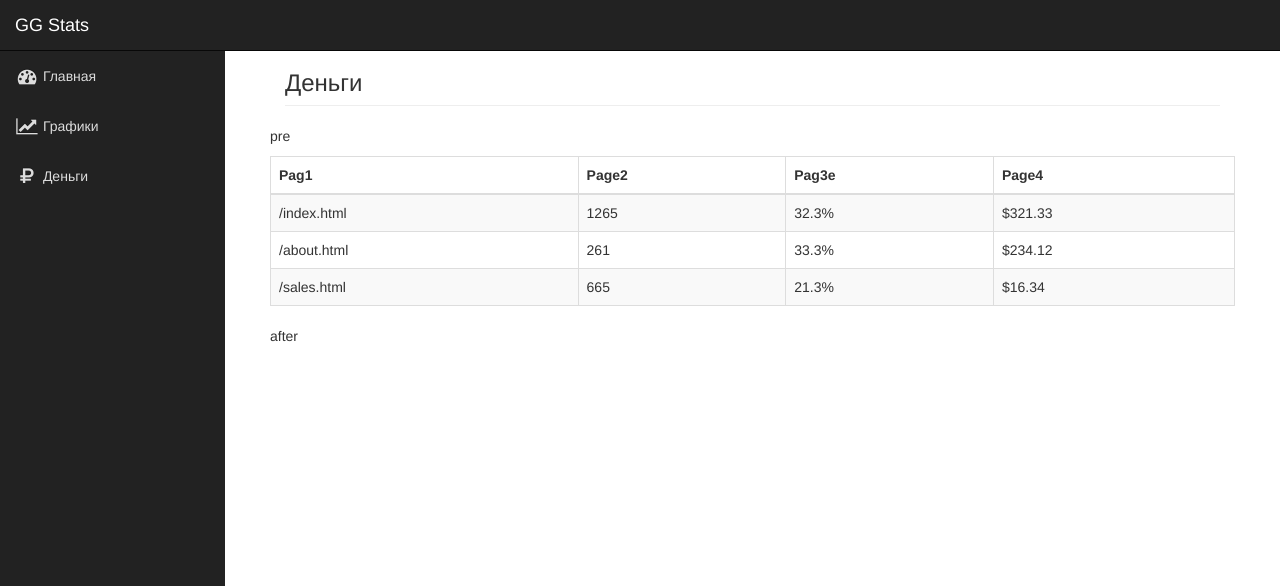
After one commit to strayge/ggstats, a Django app: page /money in a window 1280 px wide. The commit adds this page. Shown: the top 586 px of the page. Run offline with Django 3.2, Linux system fonts and the light colour scheme; some libraries are stand-ins or nearby versions.

Commit message:
refactor templates

```diff
--- a/ggchat/templates/ggchat/base.html
+++ b/ggchat/templates/ggchat/base.html
@@ -5,16 +5,25 @@
     <meta name="viewport" content="width=device-width, initial-scale=1">
     <title>{% block title %}GG Stats{% endblock %}</title>
     {# bootstrap 3 #}
-    <link rel="stylesheet" type="text/css" href="https://cdnjs.cloudflare.com/ajax/libs/twitter-bootstrap/3.3.7/css/bootstrap.min.css" integrity="sha384-BVYiiSIFeK1dGmJRAkycuHAHRg32OmUcww7on3RYdg4Va+PmSTsz/K68vbdEjh4u" crossorigin="anonymous" />
-    <link rel="stylesheet" type="text/css" href="https://cdnjs.cloudflare.com/ajax/libs/twitter-bootstrap/3.3.7/css/bootstrap-theme.min.css" integrity="sha384-rHyoN1iRsVXV4nD0JutlnGaslCJuC7uwjduW9SVrLvRYooPp2bWYgmgJQIXwl/Sp" crossorigin="anonymous" />
+    <link rel="stylesheet" type="text/css"
+          href="https://cdnjs.cloudflare.com/ajax/libs/twitter-bootstrap/3.3.7/css/bootstrap.min.css"
+          integrity="sha384-BVYiiSIFeK1dGmJRAkycuHAHRg32OmUcww7on3RYdg4Va+PmSTsz/K68vbdEjh4u" crossorigin="anonymous"/>
+    <link rel="stylesheet" type="text/css"
+          href="https://cdnjs.cloudflare.com/ajax/libs/twitter-bootstrap/3.3.7/css/bootstrap-theme.min.css"
+          integrity="sha384-rHyoN1iRsVXV4nD0JutlnGaslCJuC7uwjduW9SVrLvRYooPp2bWYgmgJQIXwl/Sp" crossorigin="anonymous"/>
     {# scripts needs for collapse menu #}
-    <script src="https://cdnjs.cloudflare.com/ajax/libs/jquery/3.2.1/jquery.min.js" integrity="sha384-xBuQ/xzmlsLoJpyjoggmTEz8OWUFM0/RC5BsqQBDX2v5cMvDHcMakNTNrHIW2I5f" crossorigin="anonymous"></script>
-    <script src="https://cdnjs.cloudflare.com/ajax/libs/twitter-bootstrap/3.3.7/js/bootstrap.min.js" integrity="sha384-Tc5IQib027qvyjSMfHjOMaLkfuWVxZxUPnCJA7l2mCWNIpG9mGCD8wGNIcPD7Txa" crossorigin="anonymous"></script>
+    <script src="https://cdnjs.cloudflare.com/ajax/libs/jquery/3.2.1/jquery.min.js"
+            integrity="sha384-xBuQ/xzmlsLoJpyjoggmTEz8OWUFM0/RC5BsqQBDX2v5cMvDHcMakNTNrHIW2I5f"
+            crossorigin="anonymous"></script>
+    <script src="https://cdnjs.cloudflare.com/ajax/libs/twitter-bootstrap/3.3.7/js/bootstrap.min.js"
+            integrity="sha384-Tc5IQib027qvyjSMfHjOMaLkfuWVxZxUPnCJA7l2mCWNIpG9mGCD8wGNIcPD7Txa"
+            crossorigin="anonymous"></script>
     {# icons for menu #}
-    <link rel="stylesheet" href="https://cdnjs.cloudflare.com/ajax/libs/font-awesome/4.7.0/css/font-awesome.min.css" integrity="sha384-wvfXpqpZZVQGK6TAh5PVlGOfQNHSoD2xbE+QkPxCAFlNEevoEH3Sl0sibVcOQVnN" crossorigin="anonymous" />
+    <link rel="stylesheet" href="https://cdnjs.cloudflare.com/ajax/libs/font-awesome/4.7.0/css/font-awesome.min.css"
+          integrity="sha384-wvfXpqpZZVQGK6TAh5PVlGOfQNHSoD2xbE+QkPxCAFlNEevoEH3Sl0sibVcOQVnN" crossorigin="anonymous"/>
 
     {% load static %}
-    <link rel="stylesheet" type="text/css" href="{% static 'ggchat/main.css' %}" />
+    <link rel="stylesheet" type="text/css" href="{% static 'ggchat/main.css' %}"/>
     {% block head %}{% endblock %}
 </head>
 <body>
@@ -43,9 +52,29 @@
     <div id="page-wrapper">
         <div class="container-fluid">
             <div class="col-lg-12">
-                <h3 class="page-header">{% block page_title %}Рандомная страница{% endblock %}</h3>
+                <h3 class="page-header">
+                    {% block page_title %}
+                        {% if title %}
+                            {{ title }}
+                        {% else %}
+                            Рандомная страница
+                        {% endif %}
+                    {% endblock %}
+                </h3>
             </div>
-            {% block main %}Здесь было много теста. Когда-то...{% endblock %}
+
+            {% if text_pre %}
+                <p>{{ text_pre }}</p>
+            {% endif %}
+
+            {% block main %}
+                Здесь было много теста. Когда-то...
+            {% endblock %}
+
+            {% if text_after %}
+                <p>{{ text_after }}</p>
+            {% endif %}
+
         </div>
     </div>
 </div>
--- a/ggchat/templates/ggchat/chart.html
+++ b/ggchat/templates/ggchat/chart.html
@@ -5,13 +5,7 @@
     {% chart_load_js %}
 {% endblock %}
 
-{% block page_title %}
-    Графики
-{% endblock %}
-
 {% block main %}
-Многие думают, что Lorem Ipsum - взятый с потолка псевдо-латинский набор слов, но это не совсем так. Его корни уходят в один фрагмент классической латыни 45 года н.э., то есть более двух тысячелетий назад. Ричард МакКлинток, профессор латыни из колледжа Hampden-Sydney, штат Вирджиния, взял одно из самых странных слов в Lorem Ipsum, "consectetur", и занялся его поисками в классической латинской литературе. В результате он нашёл неоспоримый первоисточник Lorem Ipsum в разделах 1.10.32 и 1.10.33 книги "de Finibus Bonorum et Malorum" ("О пределах добра и зла"), написанной Цицероном в 45 году н.э. Этот трактат по теории этики был очень популярен в эпоху Возрождения. Первая строка Lorem Ipsum, "Lorem ipsum dolor sit amet..", происходит от одной из строк в разделе 1.10.32
     <div id="container"></div>
     {% chart_datetime "container" chart1 %}
-Давно выяснено, что при оценке дизайна и композиции читаемый текст мешает сосредоточиться. Lorem Ipsum используют потому, что тот обеспечивает более или менее стандартное заполнение шаблона, а также реальное распределение букв и пробелов в абзацах, которое не получается при простой дубликации "Здесь ваш текст.. Здесь ваш текст.. Здесь ваш текст.." Многие программы электронной вёрстки и редакторы HTML используют Lorem Ipsum в качестве текста по умолчанию, так что поиск по ключевым словам "lorem ipsum" сразу показывает, как много веб-страниц всё ещё дожидаются своего настоящего рождения. За прошедшие годы текст Lorem Ipsum получил много версий. Некоторые версии появились по ошибке, некоторые - намеренно (например, юмористические варианты).
 {% endblock %}
--- /dev/null
+++ b/ggchat/templates/ggchat/table.html
@@ -0,0 +1,24 @@
+{% extends "ggchat/base.html" %}
+
+{% block main %}
+    <div class="table-responsive">
+        <table class="table table-bordered table-hover table-striped">
+            <thead>
+            <tr>
+                {% for header in headers %}
+                    <th>{{ header }}</th>
+                {% endfor %}
+            </tr>
+            </thead>
+            <tbody>
+            {% for row in data %}
+                <tr>
+                    {% for cell in row %}
+                        <td>{{ cell }}</td>
+                    {% endfor %}
+                </tr>
+            {% endfor %}
+            </tbody>
+        </table>
+    </div>
+{% endblock %}
--- a/ggchat/urls.py
+++ b/ggchat/urls.py
@@ -13,8 +13,7 @@ Including another URLconf
     1. Import the include() function: from django.conf.urls import url, include
     2. Add a URL to urlpatterns:  url(r'^blog/', include('blog.urls'))
 """
-from django.conf.urls import url, include
-from django.contrib import admin
+from django.conf.urls import url
 
 from . import views
 
@@ -22,4 +21,5 @@ urlpatterns = [
     url(r'^$', views.index, name='index'),
     url(r'^stats$', views.stats, name='stats'),
     url(r'^chart$', views.chart, name='chart'),
+    url(r'^money$', views.money, name='money'),
 ]
--- a/ggchat/views.py
+++ b/ggchat/views.py
@@ -1,15 +1,13 @@
 from django.http import HttpResponse
 from django.shortcuts import render_to_response
-from django.template import loader
 
 from ggchat.models import Donation, ChannelStats
 
 
 def index(request):
-    latest_payments = Donation.objects.order_by('-timestamp')[:5]
-    template = loader.get_template('ggchat/index.html')
-    context = {'latest_payments': latest_payments}
-    return HttpResponse(template.render(context, request))
+    latest_payments = Donation.objects.order_by('-timestamp')[:10]
+    return render_to_response('ggchat/index.html', {'latest_payments': latest_payments,
+                                                    'title': 'Последние донаты'})
 
 
 def stats(request):
@@ -41,3 +39,16 @@ def chart(request):
               'y_title': 'Количество',
               }
     return render_to_response('ggchat/chart.html', {'chart1': chart1})
+
+
+def money(request):
+    headers = ['Pag1', 'Page2', 'Pag3e', 'Page4']
+    data = [['/index.html', '1265', '32.3%', '$321.33', ],
+            ['/about.html', '261', '33.3%', '$234.12', ],
+            ['/sales.html', '665', '21.3%', '$16.34', ], ]
+
+    return render_to_response('ggchat/table.html', {'headers': headers,
+                                                    'data': data,
+                                                    'title': 'Деньги',
+                                                    'text_pre': 'pre',
+                                                    'text_after': 'after'})
```
Also changed, not shown: ggchat/templates/ggchat/index.html (+4 -12 lines).
